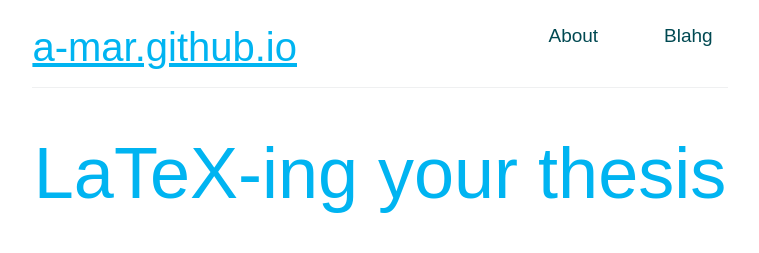
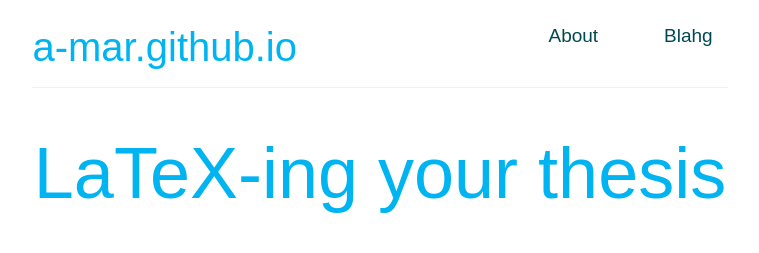
Before and after one commit to a-mar/blahg, a Jekyll site: the page built from index.html, in a window 1280 px wide. Shown: the top 253 px of the page, without its empty margins (260-1019 px from the left). Built offline with Jekyll 4.4.1, drawn with Linux system fonts in a browser that asks for light colours; nearby versions of some CDN libraries; some web fonts are replaced; Markdown is read by kramdown in place of the engine named in the settings.

Commit message:
Update main.css

```diff
--- a/stylesheets/main.css
+++ b/stylesheets/main.css
@@ -89,7 +89,7 @@ strong {
 
 a {
   color: #30B0B0;
-  text-transform: none;
+  text-decoration: none;
   /* display: inline;
   padding:0 2px;
   border-bottom:solid 1.5px rgba(255,55,55,0.23); */
```
